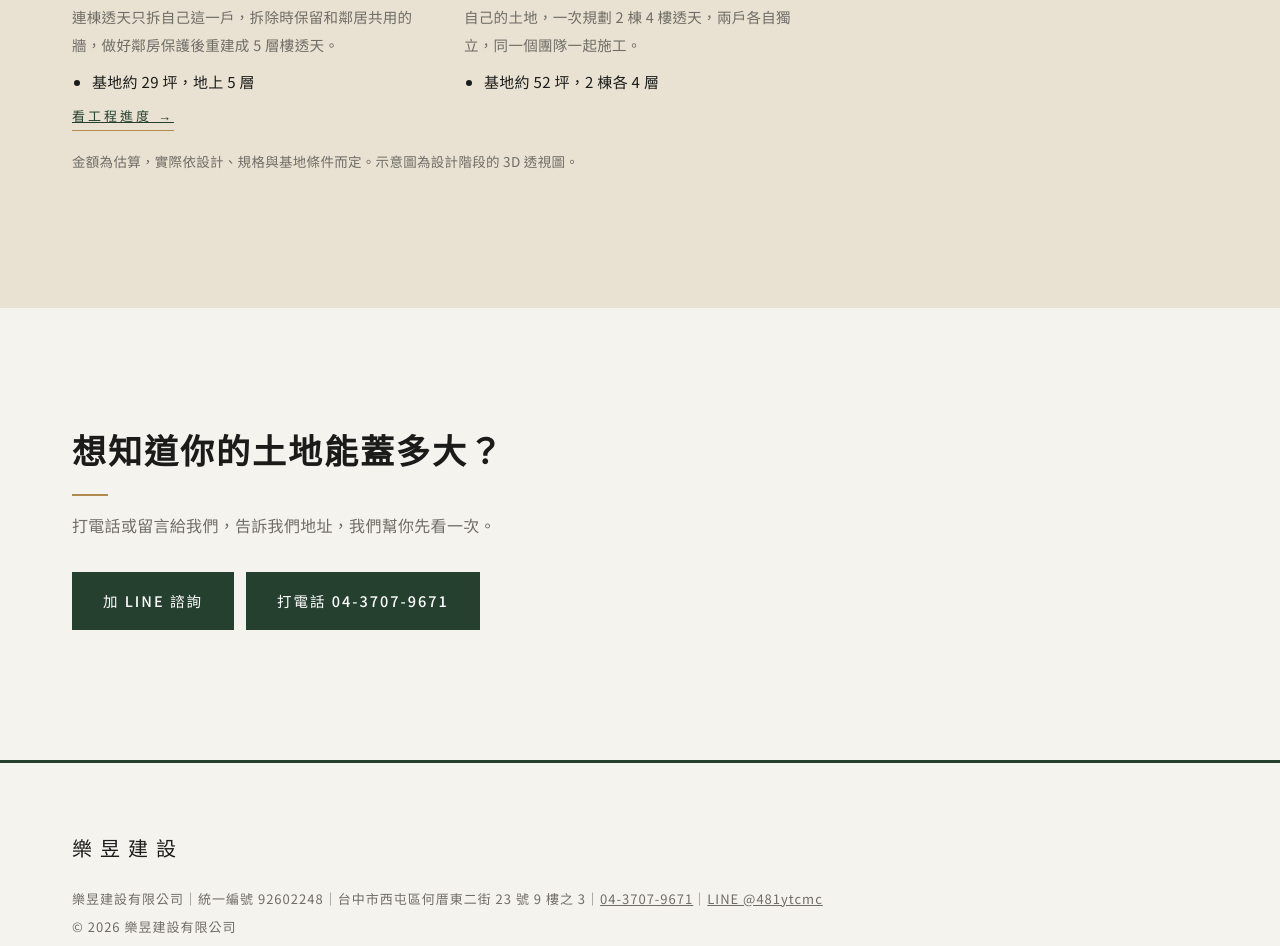
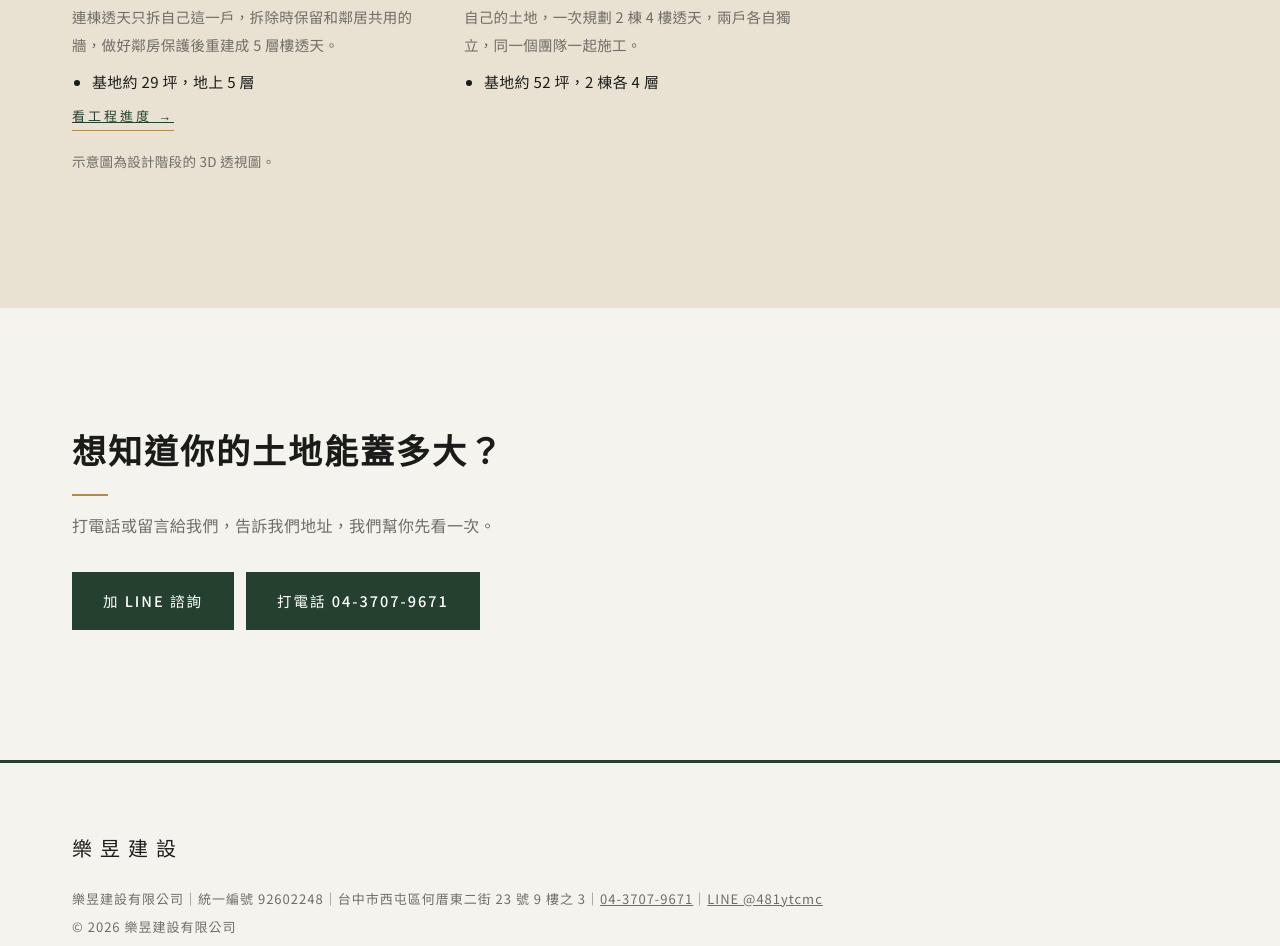
Before and after one commit to GztwE706/leyubuild, a plain HTML site: page cases.html in a window 1280 px wide. Shown: the part 2979-3925 px from the top of the page. Drawn offline with Linux system fonts and the light colour scheme.

Commit message:
Cases: drop price disclaimer line
Co-Authored-By: Claude Opus 5.5 <noreply@anthropic.com>
Claude-Session: https://claude.ai/code/session_01ThXRWYPSjcuhpccRQb5oRc

```diff
--- a/cases.html
+++ b/cases.html
@@ -111,7 +111,7 @@
       </div>
     </article>
   </div>
-  <p class="note">金額為估算，實際依設計、規格與基地條件而定。示意圖為設計階段的 3D 透視圖。</p>
+  <p class="note">示意圖為設計階段的 3D 透視圖。</p>
 </div></section>
 
 <section><div class="wrap">
```
